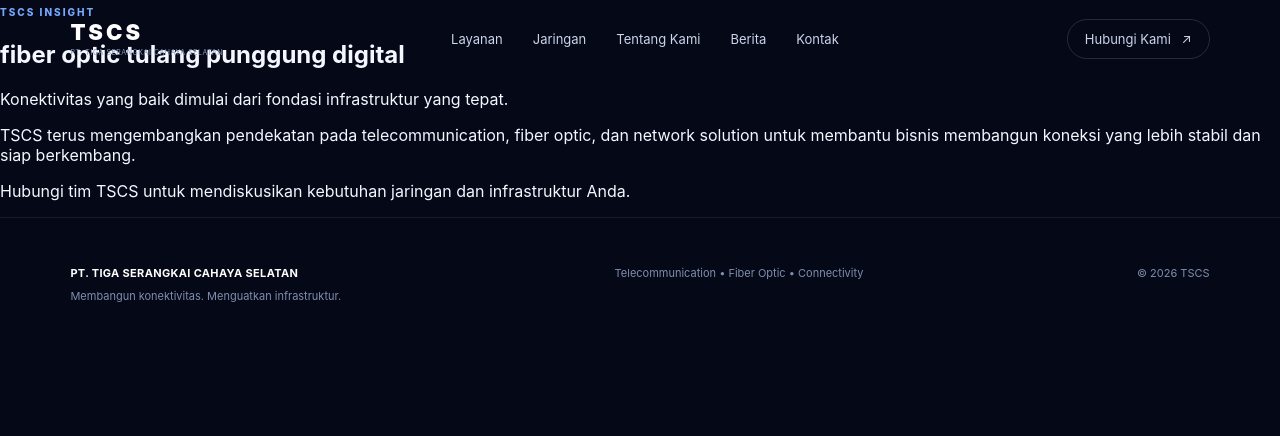
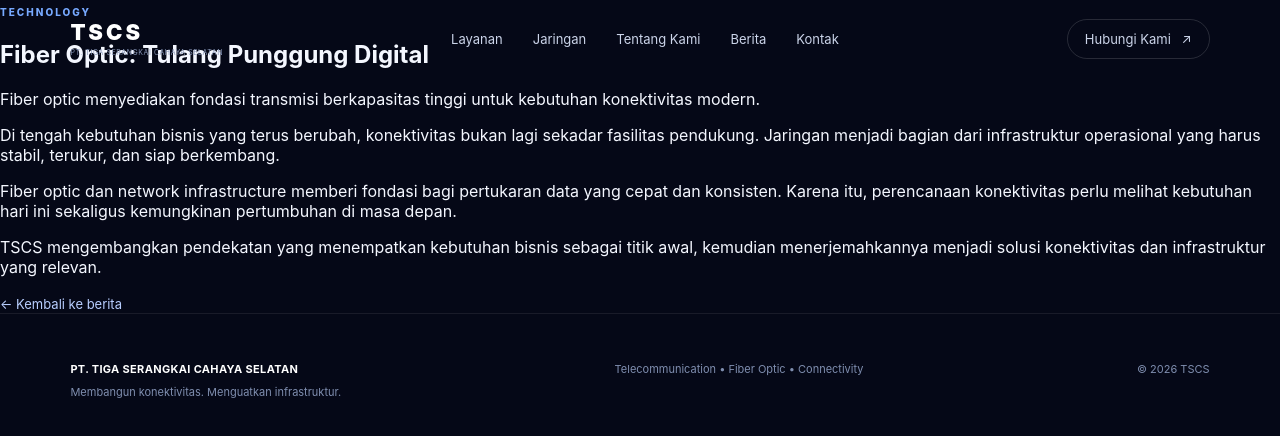
Before and after one commit to Mrdiiee/TSCS-TELECOM, a Next.js app: page /berita/fiber-optic-tulang-punggung-digital in a window 1280 px wide. Shown: the top 436 px of the page. Built offline with nearby package versions, Linux system fonts and the light colour scheme.

Commit message:
Implement approved TSCS experience

```diff
--- a/app/berita/[slug]/page.jsx
+++ b/app/berita/[slug]/page.jsx
@@ -1 +1,4 @@
-export default function Page({params}){return <section className="page article"><span className="eyebrow">TSCS INSIGHT</span><h1>{params.slug.replaceAll("-"," ")}</h1><p className="lead">Konektivitas yang baik dimulai dari fondasi infrastruktur yang tepat.</p><p>TSCS terus mengembangkan pendekatan pada telecommunication, fiber optic, dan network solution untuk membantu bisnis membangun koneksi yang lebih stabil dan siap berkembang.</p><p>Hubungi tim TSCS untuk mendiskusikan kebutuhan jaringan dan infrastruktur Anda.</p></section>}
+import Link from "next/link";
+const posts={ "fondasi-konektivitas-masa-depan":["COMPANY","Fondasi Konektivitas Masa Depan","Infrastruktur konektivitas menjadi fondasi penting ketika bisnis semakin bergantung pada sistem digital."],"fiber-optic-tulang-punggung-digital":["TECHNOLOGY","Fiber Optic: Tulang Punggung Digital","Fiber optic menyediakan fondasi transmisi berkapasitas tinggi untuk kebutuhan konektivitas modern."],"teknologi-untuk-koneksi-lebih-baik":["TECHNOLOGY","Teknologi untuk Koneksi Lebih Baik","Koneksi yang baik membutuhkan fondasi jaringan, arsitektur yang tepat, dan kemampuan untuk berkembang."]};
+export function generateStaticParams(){return Object.keys(posts).map(slug=>({slug}))}
+export default function Article({params}){const x=posts[params.slug]||posts["fondasi-konektivitas-masa-depan"];return <article className="articlePage"><span className="eyebrow">{x[0]}</span><h1>{x[1]}</h1><p className="articleLead">{x[2]}</p><div className="articleBody"><p>Di tengah kebutuhan bisnis yang terus berubah, konektivitas bukan lagi sekadar fasilitas pendukung. Jaringan menjadi bagian dari infrastruktur operasional yang harus stabil, terukur, dan siap berkembang.</p><p>Fiber optic dan network infrastructure memberi fondasi bagi pertukaran data yang cepat dan konsisten. Karena itu, perencanaan konektivitas perlu melihat kebutuhan hari ini sekaligus kemungkinan pertumbuhan di masa depan.</p><p>TSCS mengembangkan pendekatan yang menempatkan kebutuhan bisnis sebagai titik awal, kemudian menerjemahkannya menjadi solusi konektivitas dan infrastruktur yang relevan.</p></div><Link href="/berita" className="textLink">← Kembali ke berita</Link></article>}
```
